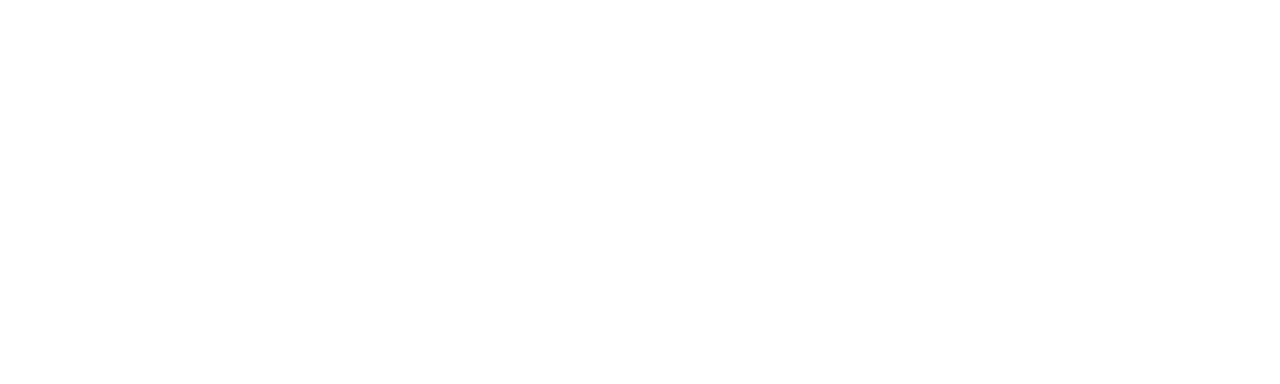
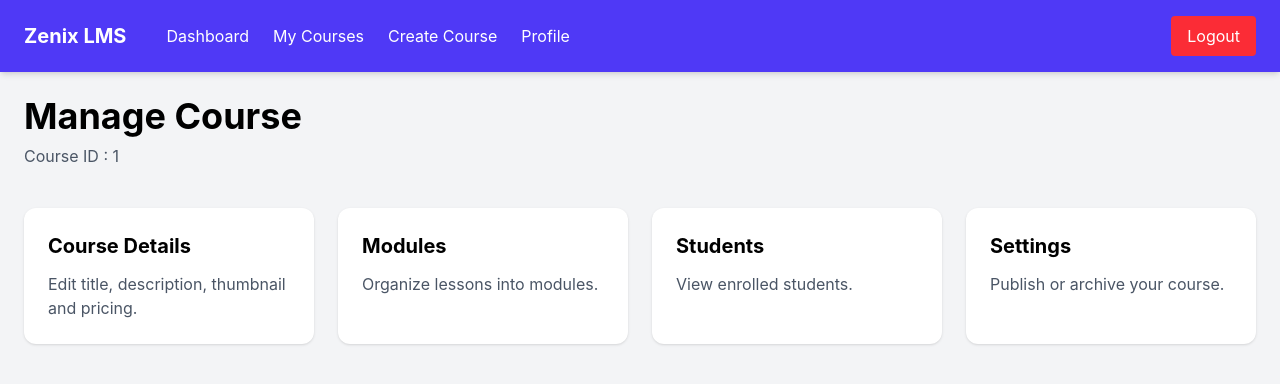
Before and after one commit to deepan-raj1/lms-saas-platform, a React (Vite) app in the folder lms_frontend/: page /manage-course/1 in a window 1280 px wide. Before the commit this address had no page. Shown: the top 384 px of the page. Built offline with nearby package versions, Linux system fonts and the light colour scheme; sample sign-in values are in the browser's storage.

Commit message:
Add Manage Course page and instructor navigation improvements

```diff
--- a/lms_frontend/src/App.jsx
+++ b/lms_frontend/src/App.jsx
@@ -15,6 +15,8 @@
 import CourseDetail from "./pages/CourseDetail";
 import About from "./pages/About";
 import Contact from "./pages/Contact";
+import ManageCourse from "./pages/ManageCourse";
+
 
 
 
@@ -111,6 +113,14 @@
                     path="/contact"
                     element={<Contact />}
                 />
+                <Route
+                    path="/manage-course/:id"
+                    element={
+                        <ProtectedRoute>
+                            <ManageCourse />
+                        </ProtectedRoute>
+                    }
+                />
             </Routes>
         </BrowserRouter>
     );
--- a/lms_frontend/src/pages/InstructorCourses.jsx
+++ b/lms_frontend/src/pages/InstructorCourses.jsx
@@ -154,6 +154,7 @@
                                 <div className="flex gap-2 mt-5">
 
                                     <button
+                                        onClick={() => navigate(`/manage-course/${course.id}`)}
                                         className="bg-indigo-600 hover:bg-indigo-700 text-white px-4 py-2 rounded"
                                     >
                                         Manage
--- /dev/null
+++ b/lms_frontend/src/pages/ManageCourse.jsx
@@ -0,0 +1,84 @@
+import { useParams } from "react-router-dom";
+import InstructorNavbar from "../components/navbars/InstructorNavbar";
+
+function ManageCourse() {
+
+    const { id } = useParams();
+
+    return (
+
+        <div className="min-h-screen bg-gray-100">
+
+            <InstructorNavbar />
+
+            <div className="max-w-7xl mx-auto p-6">
+
+                <h1 className="text-4xl font-bold">
+                    Manage Course
+                </h1>
+
+                <p className="text-gray-600 mt-2">
+                    Course ID : {id}
+                </p>
+
+                <div className="grid md:grid-cols-4 gap-6 mt-10">
+
+                    <div className="bg-white rounded-xl shadow p-6">
+
+                        <h2 className="font-bold text-xl">
+                            Course Details
+                        </h2>
+
+                        <p className="text-gray-600 mt-3">
+                            Edit title, description,
+                            thumbnail and pricing.
+                        </p>
+
+                    </div>
+
+                    <div className="bg-white rounded-xl shadow p-6">
+
+                        <h2 className="font-bold text-xl">
+                            Modules
+                        </h2>
+
+                        <p className="text-gray-600 mt-3">
+                            Organize lessons into modules.
+                        </p>
+
+                    </div>
+
+                    <div className="bg-white rounded-xl shadow p-6">
+
+                        <h2 className="font-bold text-xl">
+                            Students
+                        </h2>
+
+                        <p className="text-gray-600 mt-3">
+                            View enrolled students.
+                        </p>
+
+                    </div>
+
+                    <div className="bg-white rounded-xl shadow p-6">
+
+                        <h2 className="font-bold text-xl">
+                            Settings
+                        </h2>
+
+                        <p className="text-gray-600 mt-3">
+                            Publish or archive your course.
+                        </p>
+
+                    </div>
+
+                </div>
+
+            </div>
+
+        </div>
+
+    );
+}
+
+export default ManageCourse;
```
